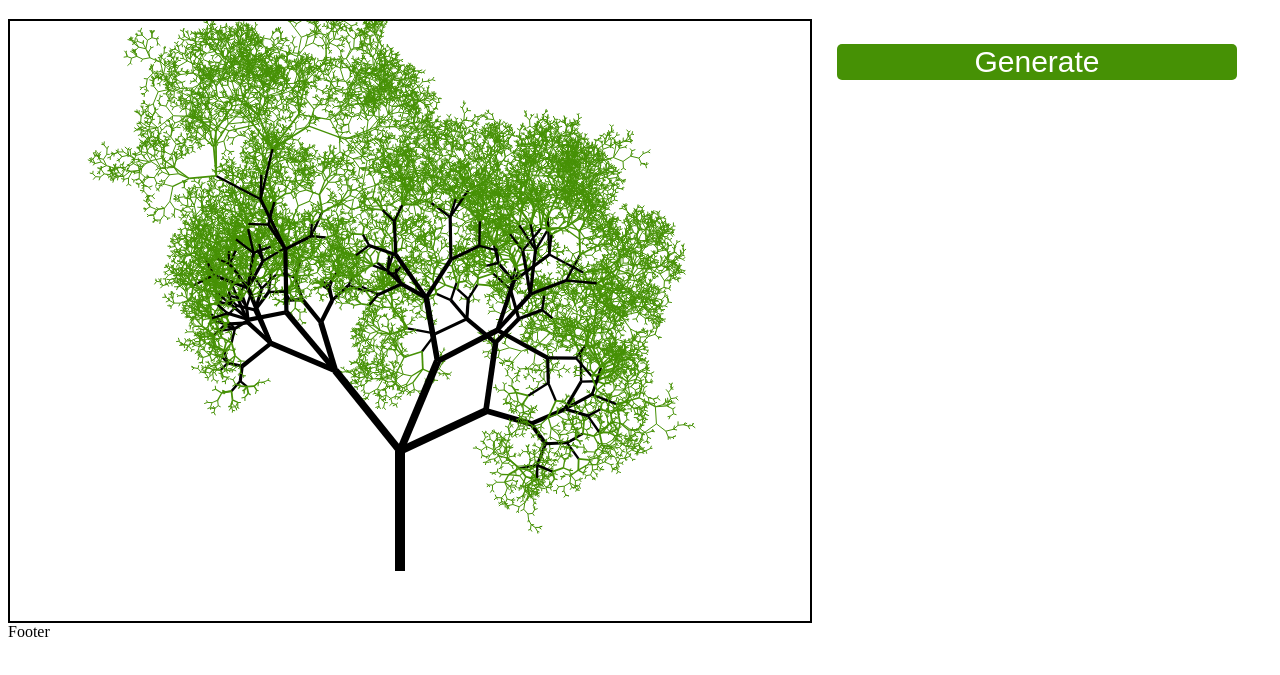
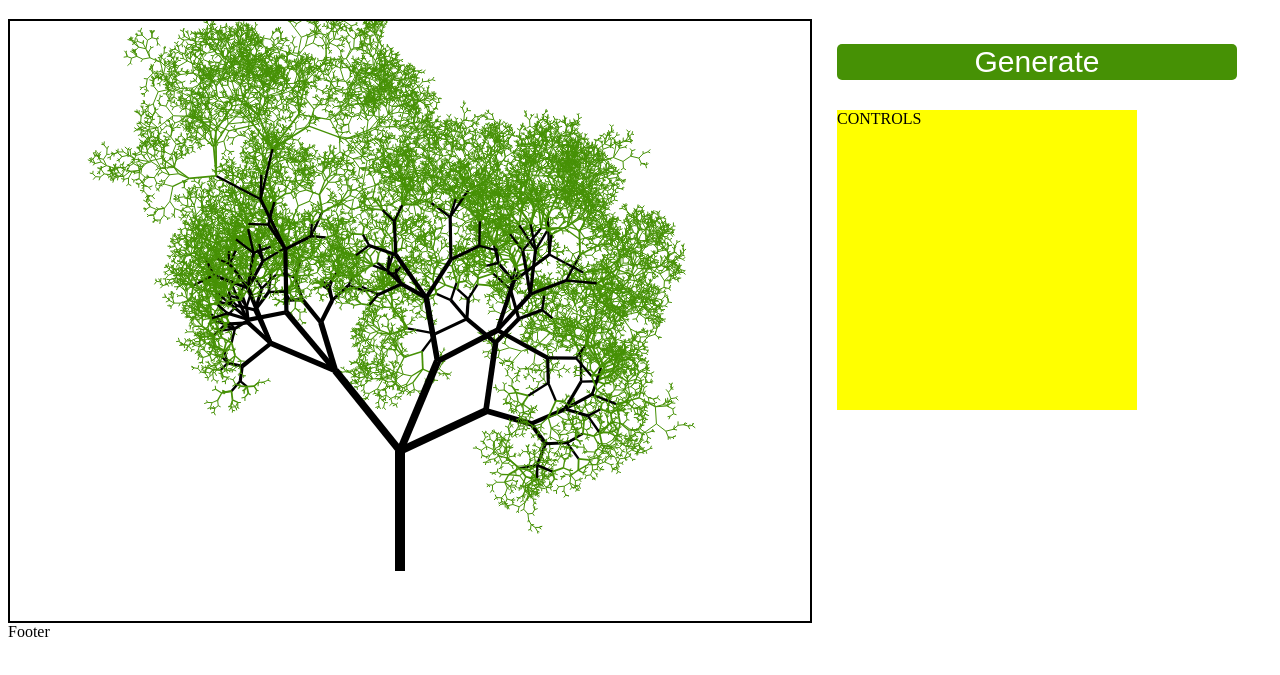
Before and after one commit to vi-nastya/generative-art, a plain HTML site: page src/index.html in a window 1280 px wide. Both pictures are taken after a click on the button "Generate". Shown: the part 61-736 px from the top of the page. Drawn offline with nearby package versions, Linux system fonts and the light colour scheme.

Commit message:
Adds jQuery effects

```diff
--- a/src/css/style.css
+++ b/src/css/style.css
@@ -26,6 +26,8 @@
 
 .controls__generate-btn {
     width: 400px;
+    margin-bottom: 30px;
+
     font-size: 30px;
     color: #ffffff;
     background-color: #469105;
@@ -41,3 +43,9 @@
 .controls__generate-btn:active {
     opacity: 0.3;
 }
+
+.controls-wrapper {
+    width: 300px;
+    height: 300px;
+    background-color: yellow;
+}
--- a/src/index.html
+++ b/src/index.html
@@ -21,6 +21,7 @@
       <canvas id="canvas" width="800" height="600"></canvas>
       <div class="controls">
         <button class="controls__generate-btn" type="button">Generate</button>
+        <div class="controls-wrapper">CONTROLS</div>
       </div>
     </div>
   </main>
--- a/src/js/controls.js
+++ b/src/js/controls.js
@@ -1,8 +1,10 @@
-$('.controls__generate-btn').click(() => {
+$(document).ready(function(){
+  $(".loading").fadeOut("slow");
+  $(".controls-wrapper").hide();
+
+  $('.controls__generate-btn').click(() => {
+    $('.controls-wrapper').slideDown("slow");
     ctx.clearRect(0, 0, canvas.width, canvas.height)
     drawRandomTree(390, 550, 120, 0, 10);
+  });
 });
-
-$(document).ready(function(){
-  $(".loading").hide();
-});
```
